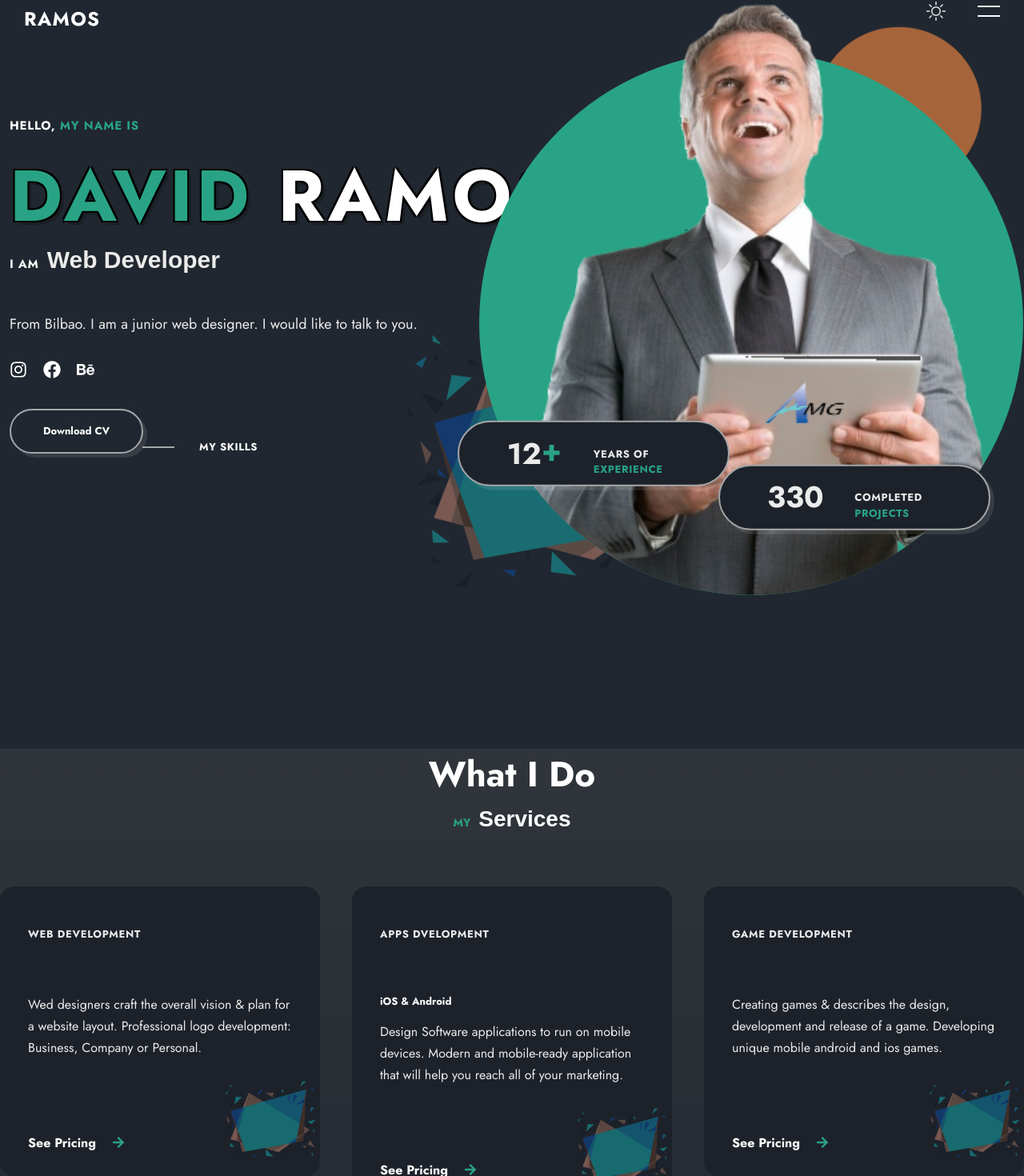
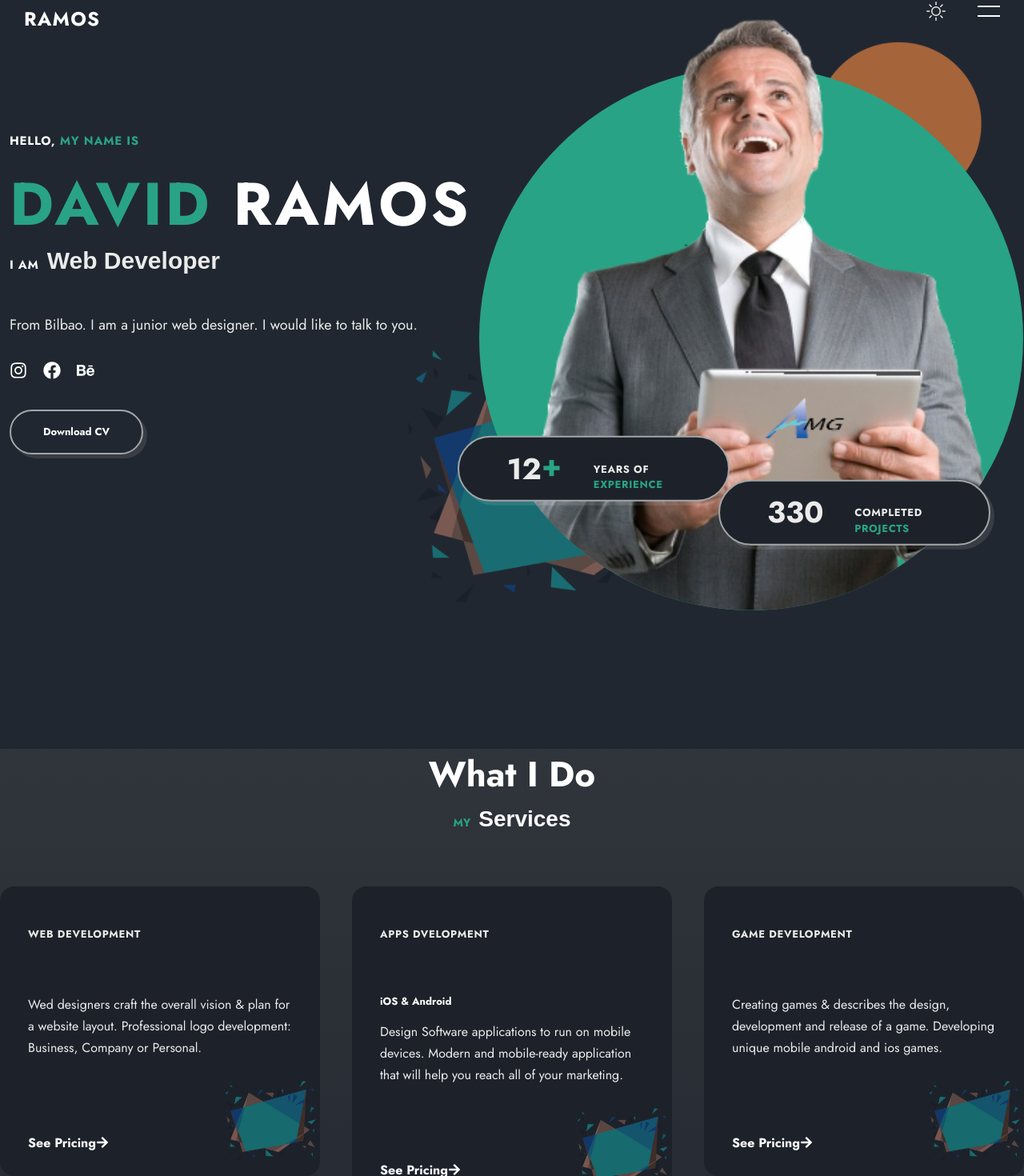
Before and after one commit to albinramos/frontend-react-personal, a React (Vite) app: page /#home in a window 1280 px wide. Shown: the part 44-1514 px from the top of the page at 80% size. Built offline with nearby package versions, Linux system fonts and the light colour scheme.

Commit message:
light/dark mode no sale

```diff
--- a/src/App.css
+++ b/src/App.css
@@ -49,6 +49,32 @@
   --transition: cubic-bezier(0.3, 0, 0.3, 1);
 
 }
+
+/* ------LIGHT THEME------- */
+
+.light-theme {
+  --title-color: #000;
+  --text-color: #262626;
+  --bg-color: #f0ebe3;
+  --bg-color-alt: #fff;
+  --container-color: #fff;
+  --border-color: #000;
+
+  --shadow: 5px 5px rgb(0 0 0 / 20%);
+}
+
+.light-theme .skills__bar{
+  background-color: rgba(0, 0, 0, 0.1);
+}
+
+.light-theme .skills__percentage{
+  background-color: var(--border-color);
+}
+
+.light-theme .skills__percentage span{
+  background-color: var(--primary-color);
+}
+
 
 
 /* -----RESET----- */
@@ -166,6 +192,8 @@
     opacity: 1;
 }
 
+
+
 .shape{
     position: absolute;
     filter: invert(1);
@@ -226,16 +254,6 @@
     font-weight: 700;
 }
 
-.link__icon{
-    color: var(--primary-color);
-    margin-left: 20px;
-    transition: all 0.3s var(--transition);
-}
-
-.link:hover .link__icon{
-    margin-left: 15px;
-}
-
 .c__shape{
     right: -24px;
     bottom: -24px;
--- a/src/components/header/Header.jsx
+++ b/src/components/header/Header.jsx
@@ -2,6 +2,7 @@
 import {links} from "../../Data";
 import { FaFacebook, FaInstagram, FaBehance } from "react-icons/fa";
 import {BsSun, BsMoon} from 'react-icons/bs';
+import '../../App.css';
 import './header.css';
 import { useEffect } from 'react';
 import {Link} from 'react-scroll';
@@ -10,6 +11,7 @@
 const Header = () => {
   const [showMenu, setShowMenu] = useState(false);
   const [scrollNav, setScrollNav] = useState(false);
+  const [theme, setTheme] = useState('dark-theme');
 
   const scrollTop = () => {
     animateScroll.scrollToTop();
@@ -23,6 +25,14 @@
     }
   };
 
+  const toggleTheme = () => {
+    if(theme === 'light-theme') {
+      setTheme('dark-theme')
+    } else {
+      setTheme('light-theme')
+    }
+  }
+
   useEffect(() => {
     window.addEventListener('scroll', changeNav);
   }, []);
@@ -30,6 +40,10 @@
   useEffect(() => {
     document.body.classList.toggle('no-scroll', showMenu);
   }, [showMenu]);
+
+  useEffect(() => {
+    document.documentElement.className = theme;}, [theme]);
+
 
   return(
     <header className={`${scrollNav ? 'scroll-header' : ''} header`} >
@@ -77,7 +91,7 @@
           </div>
         </div>
         <div className="nav__btns">
-          <div className="theme__toggler">
+          <div className="theme__toggler" onClick={toggleTheme}>
             <BsSun />
           </div>
           <div className={`${showMenu ? 'nav__toggle animate-toggle' : 'nav__toggle'}`} onClick={() => setShowMenu(!showMenu)}>
--- a/src/components/header/header.css
+++ b/src/components/header/header.css
@@ -12,7 +12,7 @@
   animation: header_animate 0.8s var(--transition) 0s forwards;
 }
 
-@keyframes header_animate {
+@keyframes header_animate  {
   0%{
     transform: translateY(-100%);
   }
--- a/src/components/home/Home.jsx
+++ b/src/components/home/Home.jsx
@@ -69,9 +69,7 @@
                 <a href="" className="btn">
                     Download CV
                 </a>
-                <a href="" className="hero__link text-cs">
-                    My Skills
-                </a>
+
             </div>
             </div>
         </div>
--- a/src/components/home/home.css
+++ b/src/components/home/home.css
@@ -37,8 +37,9 @@
 }
 
 .home__title{
-    font-size: var(--biggest-font-size);
-    text-shadow: 2px 2px hsl(0, 0%, 0%), -2px 2px hsl(0, 0%, 0%), 2px -2px hsl(0, 0%, 0%), -2px -2px hsl(0, 0%, 0%), 5px 5px 0 rgb(0 0 0 / 20%);
+    color: #fff;
+    font-size: 75px;
+    /* text-shadow: 2px 2px hsl(0, 0%, 0%), -2px 2px hsl(0, 0%, 0%), 2px -2px hsl(0, 0%, 0%), -2px -2px hsl(0, 0%, 0%), 5px 5px 0 rgb(0 0 0 / 20%); */
     line-height: 1.2;
     margin-top: 15px;
 }
--- a/src/components/portfolio/Items.jsx
+++ b/src/components/portfolio/Items.jsx
@@ -22,10 +22,7 @@
                     <span className='portfolio__category text-cs'>{category}</span>
                     <h3 className="portfolio__title">{title}</h3>
                     <p className="portfolio__description">{description}</p>
-                    <a href="" className="link">
-                        See Pricing
-                        <FaArrowRight className='link__icon'></FaArrowRight>
-                    </a>
+
                 </motion.div>
             )
         })}
```
